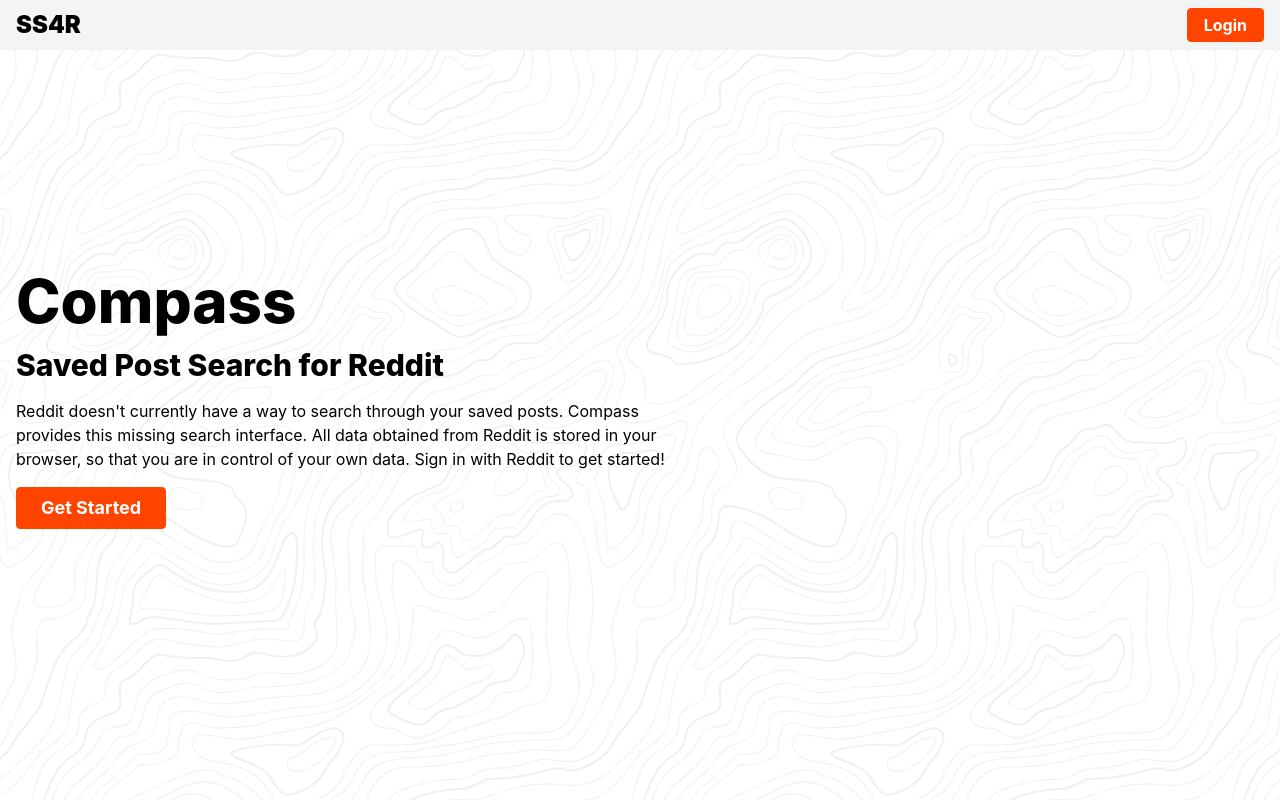
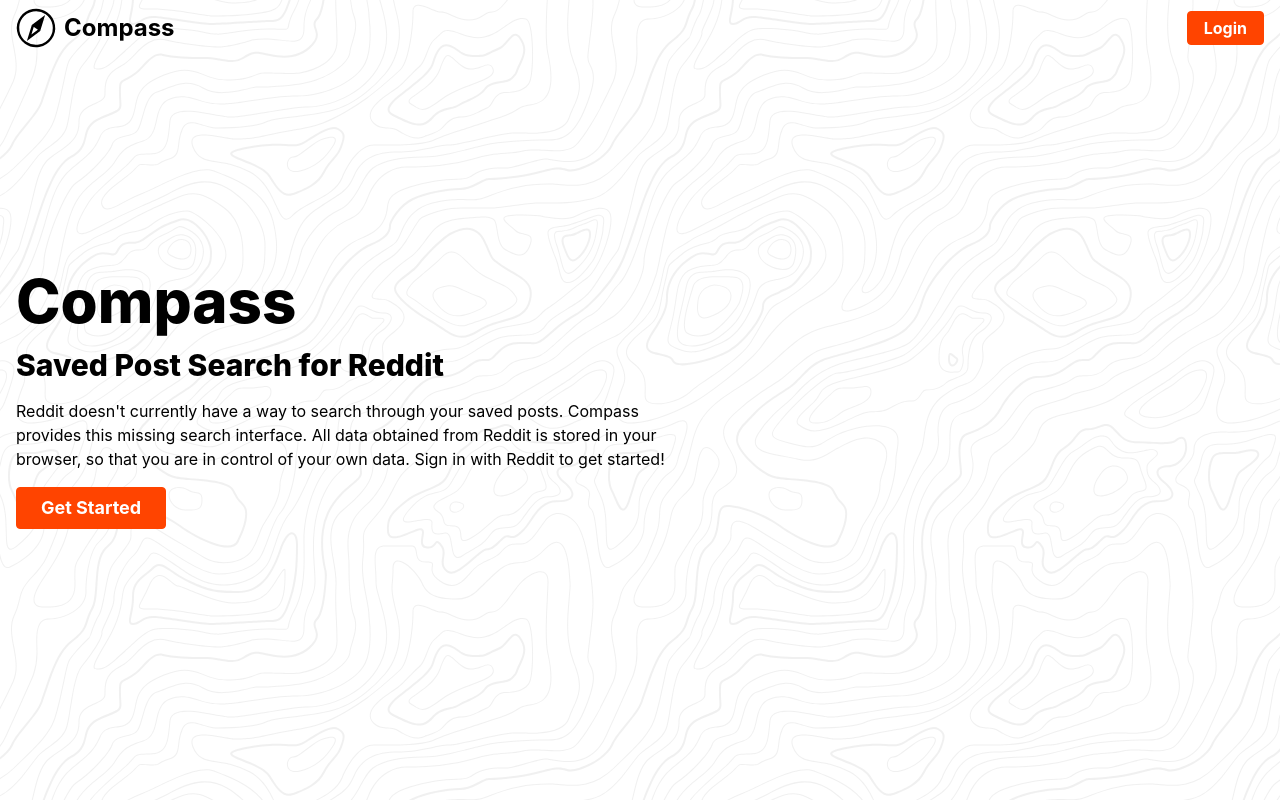
Before and after one commit to ryanwhitedev/compass, a React (Create React App) app: page / in a window 1280 px wide. Built offline with nearby package versions, Linux system fonts and the light colour scheme.

Commit message:
Update layout of header components

```diff
--- a/src/components/Search.js
+++ b/src/components/Search.js
@@ -37,7 +37,10 @@
   };
 
   return (
-    <form className="flex sm:justify-self-end" onSubmit={handleSubmit}>
+    <form
+      className="justify-self-center flex items-center w-full max-w-500px"
+      onSubmit={handleSubmit}
+    >
       <input
         type="text"
         className="flex-grow py-1 px-1.5 mr-2 border border-gray-300 rounded"
--- a/src/components/header/DesktopHeader.js
+++ b/src/components/header/DesktopHeader.js
@@ -1,5 +1,6 @@
 import React, { useState, useCallback, useRef, useEffect } from "react";
 import { Link } from "react-router-dom";
+import CompassLogo from "./CompassLogo";
 import Menu from "../Menu";
 import Search from "../Search";
 
@@ -21,15 +22,17 @@
   }, [visible, toggleVisibility]);
 
   return (
-    <header className="py-2 bg-gray-100">
-      <div className="grid grid-cols-2 grid-gap-4 justify-center sm:justify-start md:container md:max-w-screen-xl md:mx-auto px-4">
-        <div className="flex items-center text-sm font-semibold">
-          <div className="text-xl sm:text-2xl font-black mr-3">
-            <Link to="/">SS4R</Link>
+    <header className="sticky top-0 shadow py-2 bg-white">
+      <div className="grid grid-cols-auto-fr-auto gap-6 justify-center sm:justify-start md:container md:max-w-screen-xl md:mx-auto px-4">
+        <div className="text-xl sm:text-2xl font-black">
+          <Link to="/">
+            <CompassLogo />
+          </Link>
         </div>
-          <div ref={navRef} className="relative mx-auto sm:ml-0">
+        <Search />
+        <div ref={navRef} className="flex items-center relative ml-auto">
           <button
-              className="flex items-center py-1 px-4"
+            className="flex justify-center items-center py-1 px-4 border border-gray-100 rounded hover:border-gray-300 focus:outline-none min-w-menu"
             onClick={toggleVisibility}
           >
             {`u/${username}`}
@@ -44,7 +47,7 @@
           <div
             className={`${
               visible
-                  ? "sm:absolute top-full bg-gray-100 w-full z-10"
+                ? "sm:absolute top-full bg-white shadow-lg w-full z-10"
                 : "hidden"
             }`}
           >
@@ -52,8 +55,6 @@
           </div>
         </div>
       </div>
-        <Search />
-      </div>
     </header>
   );
 };
--- a/src/components/header/Header.js
+++ b/src/components/header/Header.js
@@ -4,7 +4,7 @@
 import DesktopHeader from "./DesktopHeader";
 import { useSelector } from "react-redux";
 
-const MOBILE_BREAKPOINT = 640;
+const MOBILE_BREAKPOINT = 768;
 const isMobileBreakpoint = () => window.innerWidth < MOBILE_BREAKPOINT;
 
 const Header = () => {
@@ -14,7 +14,6 @@
   useLayoutEffect(() => {
     if (user) {
       const changeHeader = () => {
-        console.log("checking width..");
         setIsMobile(isMobileBreakpoint() ? true : false);
       };
 
--- a/src/components/header/LoginHeader.js
+++ b/src/components/header/LoginHeader.js
@@ -1,13 +1,14 @@
 import React from "react";
 import { Link } from "react-router-dom";
 import { authenticateUserWithAction } from "../../services/auth";
+import CompassLogo from "./CompassLogo";
 
 const LoginHeader = () => (
-  <header className="py-2 bg-gray-100">
+  <header className="sticky top-0 py-2 w-full z-10">
     <div className="grid grid-cols-2 grid-gap-4 items-center md:container md:max-w-screen-xl md:mx-auto px-4">
-      <div className="text-xl sm:text-2xl font-black mr-3">
-        <Link to="/">SS4R</Link>
-      </div>
+      <Link to="/">
+        <CompassLogo />
+      </Link>
       <button
         className="justify-self-end py-1 px-4 bg-orange border border-orange hover:bg-orange-light text-white font-bold rounded max-w-min"
         onClick={() => authenticateUserWithAction("getAllPosts")}
--- a/src/components/header/MobileHeader.js
+++ b/src/components/header/MobileHeader.js
@@ -1,5 +1,6 @@
 import React, { useState } from "react";
 import { Link } from "react-router-dom";
+import CompassLogo from "./CompassLogo";
 import Menu from "../Menu";
 import Search from "../Search";
 
@@ -9,15 +10,19 @@
 
   return (
     <header
-      className={`header py-2 px-4 bg-gray-100 ${menuVisible ? "open" : null}`}
+      className={`header sticky top-0 shadow py-2 px-4 bg-white ${
+        menuVisible ? "open" : ""
+      }`}
     >
       <div
-        className={`grid grid-cols-2 gap-2 xs:gap-x-6 xs:grid-cols-mobileNav justify-between items-center ${
-          menuVisible ? null : "xs:grid-flow-col"
+        className={`grid grid-cols-2 gap-2 xs:gap-6 justify-between items-center ${
+          menuVisible ? null : "xs:grid-cols-auto-fr-auto xs:grid-flow-col"
         }`}
       >
         <div className="text-xl sm:text-2xl font-black">
-          <Link to="/">SS4R</Link>
+          <Link to="/">
+            <CompassLogo />
+          </Link>
         </div>
         <button
           className="justify-self-end mobile-nav-toggle focus:outline-none"
--- a/tailwind.config.js
+++ b/tailwind.config.js
@@ -21,14 +21,17 @@
         fw: "0 0 100%",
       },
       gridTemplateColumns: {
-        mobileNav: "auto 1fr auto",
+        "auto-fr-auto": "auto 1fr auto",
+      },
+      maxWidth: {
+        "500px": "500px",
+      },
+      minWidth: {
+        menu: "155px",
       },
     },
-    minWidth: {
-      menu: "140px",
-    },
     screens: {
-      xs: "440px",
+      xs: "520px",
       sm: "640px",
       md: "768px",
       lg: "1024px",
```
Lines whose indentation alone changed are shown as unchanged.
